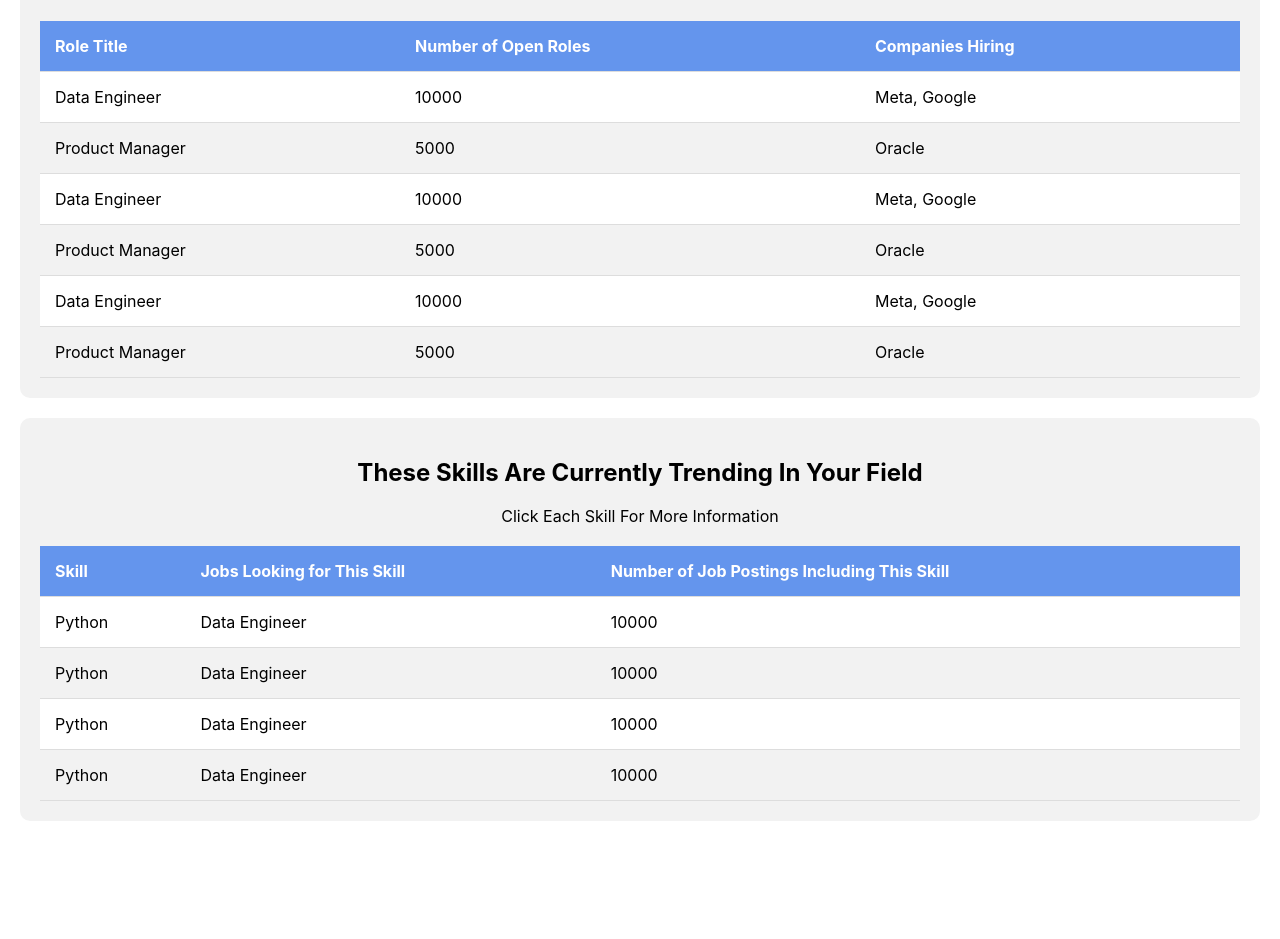
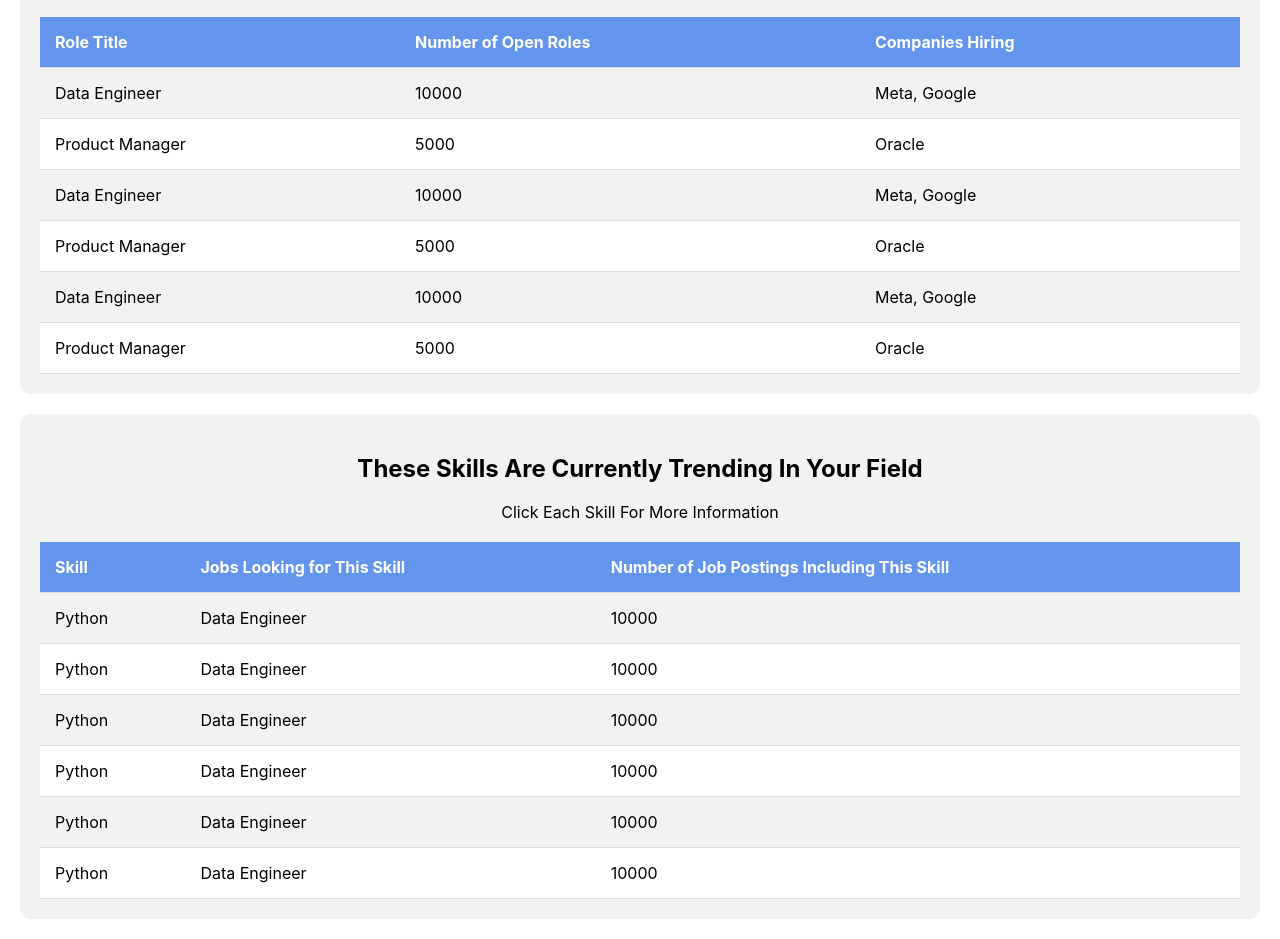
Before and after one commit to texasluminescence/job-trend-analyzer, a React (Create React App) app in the folder dashboard-react-app/: page / in a window 1280 px wide. Shown: the part 467-1406 px from the top of the page. Before the commit the page ends 1308 px from the top, so only its background shows below. Built offline with nearby package versions, Linux system fonts and the light colour scheme; no server answers.

Commit message:
added main page pop up

```diff
--- a/dashboard-react-app/src/components/JobsTable/trend-jobs.js
+++ b/dashboard-react-app/src/components/JobsTable/trend-jobs.js
@@ -2,48 +2,58 @@ import React, { useState } from 'react';
 import '../TaskBar/task-bar.css';
 import SearchBar from '../SearchBar/search-bar';
 import BlackCircle from '../../assets/BlackCircle.png';
+import PopUp from '../PopUp/pop-up';
 
 
 const JobsTable = () => {
+
+  const [isPopUpOpen, setIsPopUpOpen] = useState(false);
+  const [selectedJob, setSelectedJob] = useState(null);
+
+    // Open the modal and set the job data
+    const openPopUp = (jobData) => {
+      setSelectedJob(jobData);
+      setIsPopUpOpen(true);
+    };
+
+    // Close the modal
+    const closePopUp = () => {
+      setIsPopUpOpen(false);
+      setSelectedJob({});
+    };
+
+    const jobs = [
+      { title: "Data Engineer", roles: 10000, companies: "Meta, Google" },
+      { title: "Product Manager", roles: 5000, companies: "Oracle" },
+      { title: "Data Engineer", roles: 10000, companies: "Meta, Google" },
+      { title: "Product Manager", roles: 5000, companies: "Oracle" },
+      { title: "Data Engineer", roles: 10000, companies: "Meta, Google" },
+      { title: "Product Manager", roles: 5000, companies: "Oracle" }
+    ];
+
     return(
-        <table>
+      <div>
+      <table>
+        <thead>
           <tr>
             <th>Role Title</th>
             <th>Number of Open Roles</th>
             <th>Companies Hiring</th>
           </tr>
-          <tr>
-            <td>Data Engineer</td>
-            <td>10000</td>
-            <td>Meta, Google</td>
-          </tr>
-          <tr>
-            <td>Product Manager</td>
-            <td>5000</td>
-            <td>Oracle</td>
-          </tr>
-            <tr>
-            <td>Data Engineer</td>
-            <td>10000</td>
-            <td>Meta, Google</td>
-          </tr>
-          <tr>
-            <td>Product Manager</td>
-            <td>5000</td>
-            <td>Oracle</td>
-          </tr>
-                      <tr>
-            <td>Data Engineer</td>
-            <td>10000</td>
-            <td>Meta, Google</td>
-          </tr>
-          <tr>
-            <td>Product Manager</td>
-            <td>5000</td>
-            <td>Oracle</td>
-          </tr>
-        </table>
-    );
+        </thead>
+        <tbody>
+          {jobs.map((job, index) => (
+            <tr key={index} onClick={() => openPopUp(job)}>
+              <td>{job.title}</td>
+              <td>{job.roles}</td>
+              <td>{job.companies}</td>
+            </tr>
+          ))}
+        </tbody>
+      </table>
+      <PopUp isOpen={isPopUpOpen} close={closePopUp} jobData={selectedJob} />
+    </div>
+  );
 };
 
 export default JobsTable;
--- /dev/null
+++ b/dashboard-react-app/src/components/PopUp/pop-up.css
@@ -0,0 +1,32 @@
+.popup-overlay {
+    position: fixed;
+    top: 0;
+    left: 0;
+    width: 100vw;
+    height: 100vh;
+    background: rgba(0, 0, 0, 0.5);
+    display: flex;
+    justify-content: center;
+    align-items: center;
+  }
+
+  .popup-content {
+    background: white;
+    padding: 50px;
+    border-radius: 8px;
+    width: 300px;
+    text-align: center;
+  }
+
+  button {
+    background-color: #007bff;
+    color: white;
+    padding: 10px;
+    border: none;
+    cursor: pointer;
+    border-radius: 4px;
+  }
+
+  button:hover {
+    background-color: #0056b3;
+  }
--- /dev/null
+++ b/dashboard-react-app/src/components/PopUp/pop-up.js
@@ -0,0 +1,19 @@
+import React, { useState } from 'react';
+import './pop-up.css';
+
+const PopUp = ({ isOpen, close, jobData }) => {
+    if (!isOpen) return null;
+
+    return (
+        <div className="popup-overlay">
+        <div className="popup-content">
+          <h2>{jobData.title}</h2> {}
+          <p><strong>Number of Open Roles:</strong> {jobData.roles}</p>
+          <p><strong>Companies Hiring:</strong> {jobData.companies}</p>
+          <button onClick={close}>Close</button>
+        </div>
+      </div>
+    );
+  };
+
+  export default PopUp
--- a/dashboard-react-app/src/components/SkillsTable/trend-skills.js
+++ b/dashboard-react-app/src/components/SkillsTable/trend-skills.js
@@ -1,36 +1,87 @@
 import React, { useState } from 'react';
 import '../TaskBar/task-bar.css';
-
+import PopUp from '../PopUp/pop-up';
 
 const SkillsTable = () => {
+
+  const [isPopUpOpen, setIsPopUpOpen] = useState(false);
+    const [selectedSkill, setSelectedSkill] = useState(null);
+
+      // Open the modal and set the job data
+      const openPopUp = (skillData) => {
+        setSelectedSkill(skillData);
+        setIsPopUpOpen(true);
+      };
+
+      // Close the modal
+      const closePopUp = () => {
+        setIsPopUpOpen(false);
+        setSelectedSkill(null);
+      };
+
+      const skills = [
+        { skill: "Python", jobs: "Data Engineer", number: 10000 },
+        { skill: "Python", jobs: "Data Engineer", number: 10000},
+        { skill: "Python", jobs: "Data Engineer", number: 10000 },
+        { skill: "Python", jobs: "Data Engineer", number:10000},
+        { skill: "Python", jobs:"Data Engineer", number:10000 },
+        { skill: "Python", jobs: "Data Engineer", number: 10000 }
+      ];
     return(
-        <table>
+      <div>
+      <table>
+        <thead>
           <tr>
             <th>Skill</th>
             <th>Jobs Looking for This Skill</th>
             <th>Number of Job Postings Including This Skill</th>
           </tr>
-          <tr>
-            <td>Python</td>
-            <td>Data Engineer</td>
-            <td>10000</td>
-          </tr>
-          <tr>
-            <td>Python</td>
-            <td>Data Engineer</td>
-            <td>10000</td>
-          </tr>
-          <tr>
-            <td>Python</td>
-            <td>Data Engineer</td>
-            <td>10000</td>
-          </tr>
-            <tr>
-            <td>Python</td>
-            <td>Data Engineer</td>
-            <td>10000</td>
-          </tr>
-        </table>
+        </thead>
+        <tbody>
+          {skills.map((skill, index) => (
+            <tr key={index} onClick={() => openPopUp(skill)}>
+              <td>{skill.skill}</td>
+              <td>{skill.jobs}</td>
+              <td>{skill.number}</td>
+            </tr>
+          ))}
+        </tbody>
+      </table>
+
+      {/* Pass isOpen and close functions to the PopUp component */}
+      <PopUp
+        isOpen={isPopUpOpen}
+        close={closePopUp}
+        jobData={selectedSkill}
+      />
+    </div>
+        // <table>
+        //   <tr>
+        //     <th>Skill</th>
+        //     <th>Jobs Looking for This Skill</th>
+        //     <th>Number of Job Postings Including This Skill</th>
+        //   </tr>
+        //   <tr>
+        //     <td>Python</td>
+        //     <td>Data Engineer</td>
+        //     <td>10000</td>
+        //   </tr>
+        //   <tr>
+        //     <td>Python</td>
+        //     <td>Data Engineer</td>
+        //     <td>10000</td>
+        //   </tr>
+        //   <tr>
+        //     <td>Python</td>
+        //     <td>Data Engineer</td>
+        //     <td>10000</td>
+        //   </tr>
+        //     <tr>
+        //     <td>Python</td>
+        //     <td>Data Engineer</td>
+        //     <td>10000</td>
+        //   </tr>
+        // </table>
     );
 };
 
--- a/dashboard-react-app/src/pages/Home/home.js
+++ b/dashboard-react-app/src/pages/Home/home.js
@@ -5,6 +5,7 @@ import TaskBar from '../../components/TaskBar/task-bar';
 import JobsTable from "../../components/JobsTable/trend-jobs";
 import SearchBar from "../../components/SearchBar/search-bar";
 import SkillsTable from "../../components/SkillsTable/trend-skills";
+import PopUp from "../../components/PopUp/pop-up";
 
 function Home() {
   const [message, setMessage] = useState('');
```
Also changed, not shown: 2 other files (tests, documents, lock files or other folders).
